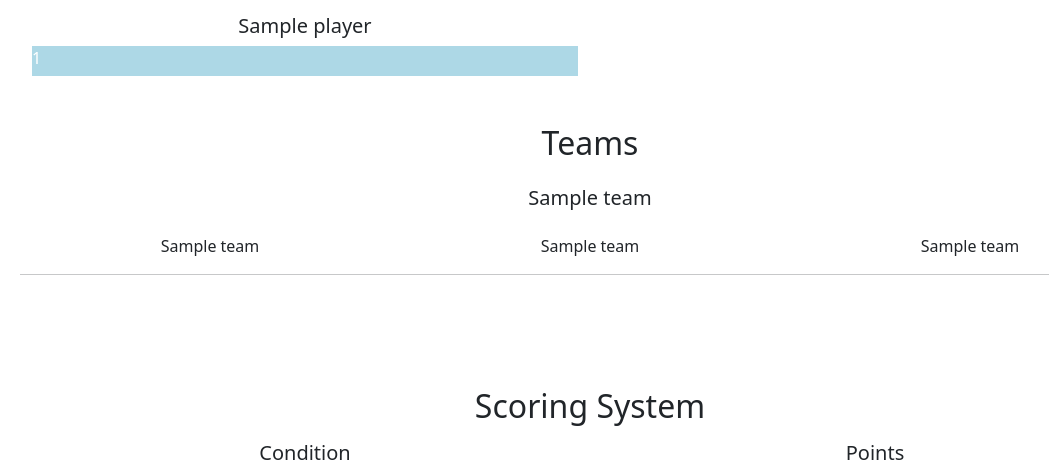
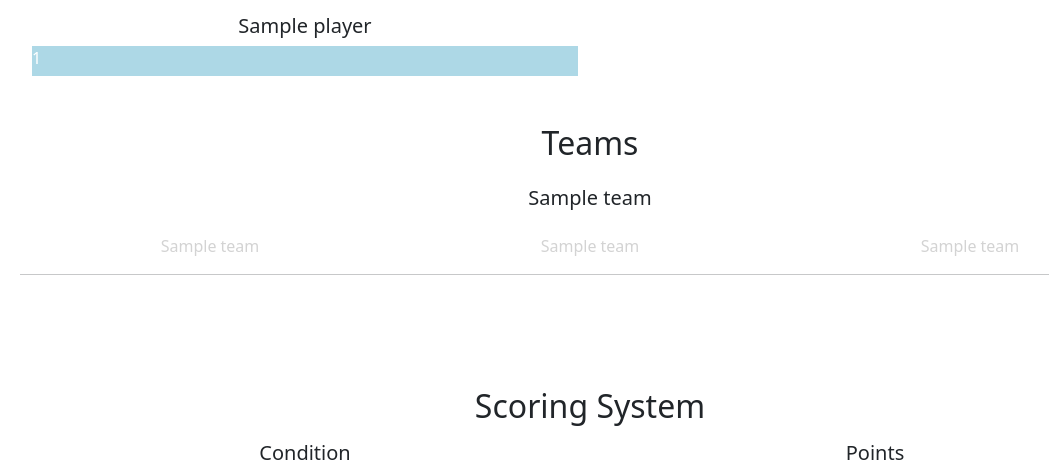
Before and after one commit to cgpalmer/euro_21, a Django app: page / in a window 1280 px wide. Shown: the part 710-1175 px from the top of the page, without its empty margins (50-1099 px from the left). Run offline with Django 3.2, Linux system fonts and the light colour scheme; tables that the repository leaves empty hold one stand-in row (values such as "Sample post"); some libraries are stand-ins or nearby versions.

Commit message:
Adding conditional to correct class.

```diff
--- a/home/templates/home/index.html
+++ b/home/templates/home/index.html
@@ -86,21 +86,21 @@
 
             <div class="col-12 my-3  text-center"><h5>{{person.name_of_person}}</h5></div>
             {% if person.auto_team_1.team_knocked_out_groups is True %}
-            <div class="col-4">{{person.auto_team_1}}</div>
+            <div class="col-4  greyed_out">{{person.auto_team_1}}</div>
             {% else %}
-            <div class="col-4 greyed_out"> {{person.auto_team_1}}</div>
+            <div class="col-4"> {{person.auto_team_1}}</div>
             {% endif %}
 
             {% if person.auto_team_2.team_knocked_out_groups is True %}
-            <div class="col-4">{{person.auto_team_2}}</div>
+            <div class="col-4  greyed_out">{{person.auto_team_2}}</div>
             {% else %}
-            <div class="col-4 greyed_out"> {{person.auto_team_2}}</div>
+            <div class="col-4"> {{person.auto_team_2}}</div>
             {% endif %}
 
             {% if person.auto_team_3.team_knocked_out_groups is True %}
-            <div class="col-4">{{person.auto_team_3}}</div>
+            <div class="col-4  greyed_out">{{person.auto_team_3}}</div>
             {% else %}
-            <div class="col-4 greyed_out"> {{person.auto_team_3}}</div>
+            <div class="col-4"> {{person.auto_team_3}}</div>
             {% endif %}
 
             <hr class="mt-3">
```
